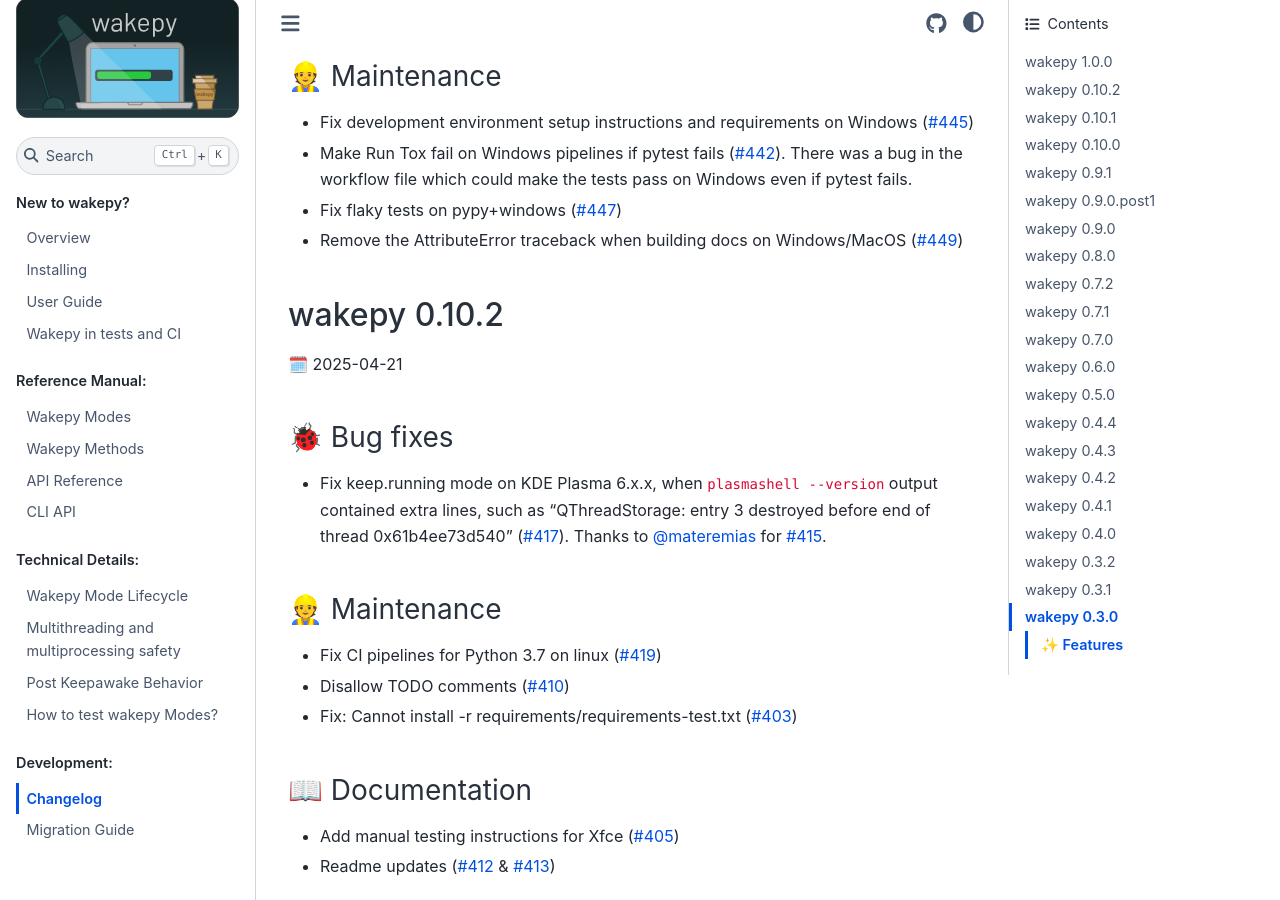
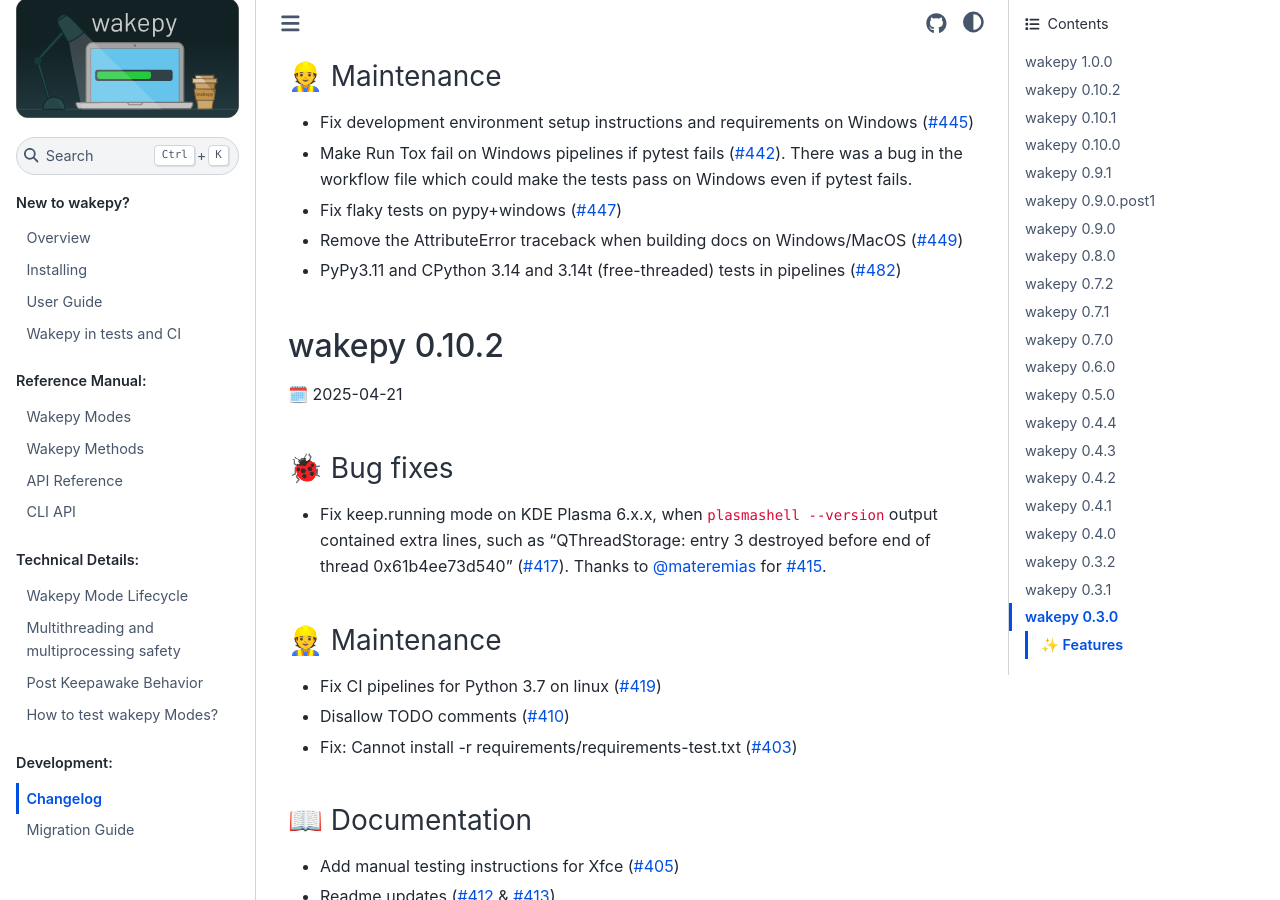
Before and after one commit to fohrloop/wakepy, a Sphinx documentation site: the page built from docs/source/changelog.md, in a window 1280 px wide and 900 px high, scrolled down 1731 px. Built offline with Sphinx 7.4.7 and the Sphinx Book theme 1.1.4, drawn with Linux system fonts in a browser that asks for light colours; the version number could not be read and is left out.

Commit message:
update changelog

```diff
--- a/docs/source/changelog.md
+++ b/docs/source/changelog.md
@@ -39,7 +39,7 @@
 - Make Run Tox fail on Windows pipelines if pytest fails ([#442](https://github.com/fohrloop/wakepy/pull/442)). There was a bug in the workflow file which could make the tests pass on Windows even if pytest fails.
 - Fix flaky tests on pypy+windows ([#447](https://github.com/fohrloop/wakepy/pull/447))
 - Remove the AttributeError traceback when building docs on Windows/MacOS ([#449](https://github.com/fohrloop/wakepy/pull/449))
-
+- PyPy3.11 and CPython 3.14 and 3.14t (free-threaded) tests in pipelines ([#482](https://github.com/fohrloop/wakepy/pull/482))
 
 ## wakepy 0.10.2
 🗓️ 2025-04-21
```
